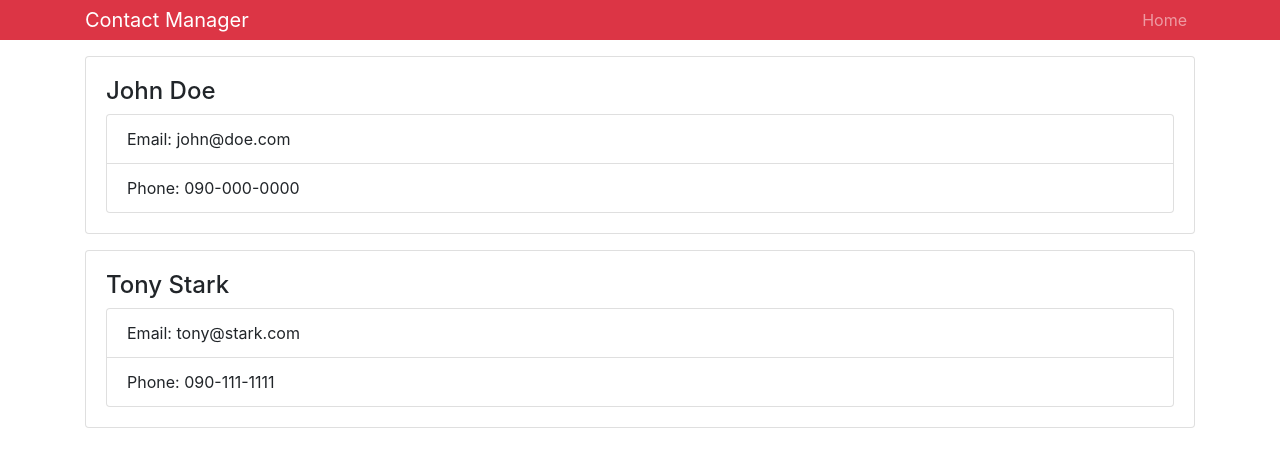
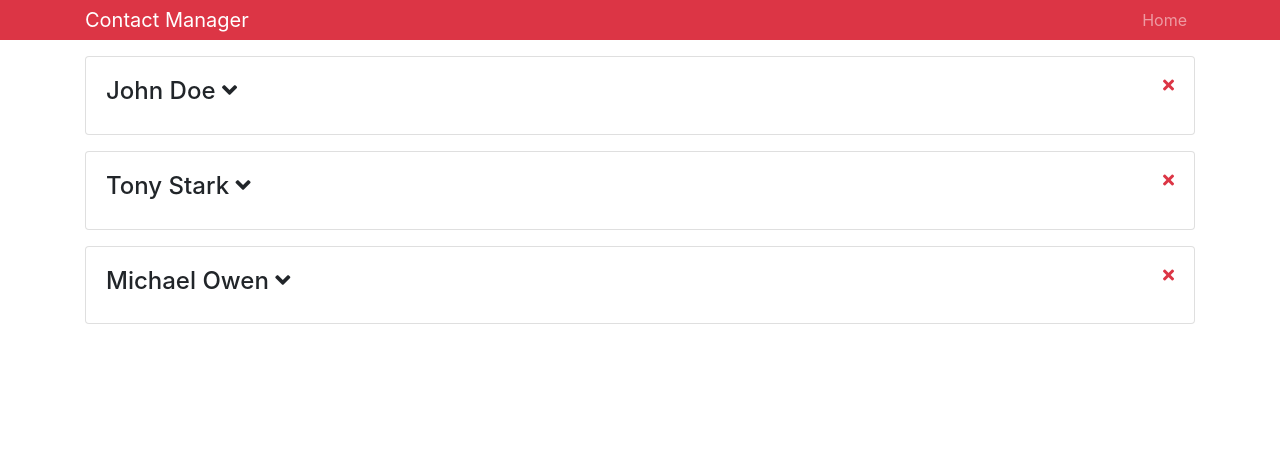
Before and after one commit to jamnguyen/contact-manager, a React (Create React App) app: page / in a window 1280 px wide. Shown: the top 464 px of the page. Built offline with nearby package versions, Linux system fonts and the light colour scheme.

Commit message:
Add Contact list.

```diff
--- a/public/index.html
+++ b/public/index.html
@@ -4,6 +4,7 @@
     <meta charset="utf-8">
     <meta name="viewport" content="width=device-width, initial-scale=1, shrink-to-fit=no">
     <meta name="theme-color" content="#000000">
+    <link rel="stylesheet" href="https://use.fontawesome.com/releases/v5.2.0/css/all.css" integrity="sha384-hWVjflwFxL6sNzntih27bfxkr27PmbbK/iSvJ+a4+0owXq79v+lsFkW54bOGbiDQ" crossorigin="anonymous">
     <link rel="manifest" href="%PUBLIC_URL%/manifest.json">
     <link rel="shortcut icon" href="%PUBLIC_URL%/favicon.ico">
     <title>Contact Manager</title>
--- a/src/App.js
+++ b/src/App.js
@@ -2,8 +2,9 @@ import React, { Component } from 'react';
 import 'bootstrap/dist/css/bootstrap.min.css';
 import './App.css';
 
+
 import Header from './components/Header/Header';
-import Contact from './components/Contact/Contact';
+import Contacts from './components/Contacts/Contacts';
 
 class App extends Component {
   render() {
@@ -11,16 +12,7 @@ class App extends Component {
       <div className="App">
         <Header title="Contact Manager" />
         <div className="container">
-          <Contact
-            name="John Doe"
-            email="john@doe.com"
-            phone="090-000-0000"
-          />
-          <Contact
-            name="Tony Stark"
-            email="tony@stark.com"
-            phone="090-111-1111"
-          />
+          <Contacts />
         </div>
       </div>
     );
--- a/src/components/Contact/Contact.js
+++ b/src/components/Contact/Contact.js
@@ -2,24 +2,43 @@ import React, { Component } from 'react';
 import PropTypes from 'prop-types';
 
 class Contact extends Component {
+  state = {
+    showDetails: false
+  }
+
+  toggleDetails = () => {
+    this.setState({
+      showDetails: !this.state.showDetails
+    });
+  }
+
+  deleteContact = (id) => {
+    this.props.onDelete(id);
+  }
+
   render() {
-    const { name, email, phone } = this.props;
+    const { id, name, email, phone } = this.props.user;
+    const { showDetails } = this.state;
+
     return (
       <div className="card card-body mb-3">
-        <h4>{ name }</h4>
-        <ul className="list-group">
-          <li className="list-group-item">Email: { email }</li>
-          <li className="list-group-item">Phone: { phone }</li>
-        </ul>
+        <div className="d-flex justify-content-between">
+          <h4>{ name }  <i className={'fas ' + (showDetails ? 'fa-angle-up' : 'fa-angle-down')} onClick={this.toggleDetails}/></h4>
+          <i className="fas fa-times text-danger" onClick={this.deleteContact.bind(this, id)}/>
+        </div>
+        { showDetails ? (
+          <ul className="list-group">
+            <li className="list-group-item">Email: { email }</li>
+            <li className="list-group-item">Phone: { phone }</li>
+          </ul>
+        ) : null }
       </div>
     )
   }
 }
 
 Contact.propTypes = {
-  name: PropTypes.string.isRequired,
-  email: PropTypes.string.isRequired,
-  phone: PropTypes.string.isRequired
+  user: PropTypes.object.isRequired
 }
 
 export default Contact;
--- /dev/null
+++ b/src/components/Contacts/Contacts.js
@@ -0,0 +1,46 @@
+import React, { Component } from 'react'
+import Contact from '../Contact/Contact';
+
+class Contacts extends Component {
+  state = {
+    contacts: [
+      {
+        id: 0,
+        name: 'John Doe',
+        email: 'john@doe.com',
+        phone: '090-000-0000'
+      },
+      {
+        id: 1,
+        name: 'Tony Stark',
+        email: 'tony@stark.com',
+        phone: '090-000-1111'
+      },
+      {
+        id: 2,
+        name: 'Michael Owen',
+        email: 'michael@owen.com',
+        phone: '090-000-1010'
+      },
+    ]
+  }
+
+  deleteContact = (id) => {
+    this.setState({
+      contacts: this.state.contacts.filter(contact => contact.id !== id)
+    });
+  }
+
+  render() {
+
+    return (
+      <React.Fragment>
+        { this.state.contacts.map(contact => {
+          return <Contact key={contact.id} user={contact} onDelete={this.deleteContact}/>
+        }) }
+      </React.Fragment>
+    )
+  }
+}
+
+export default Contacts;
```
